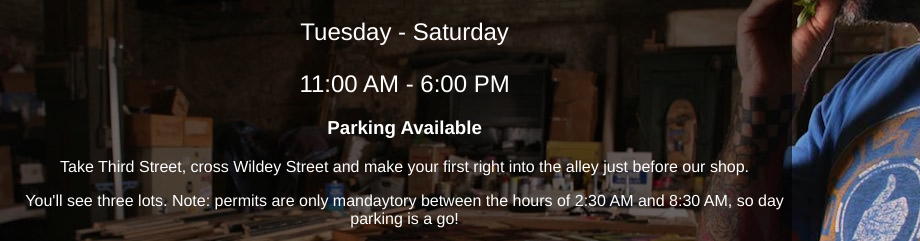
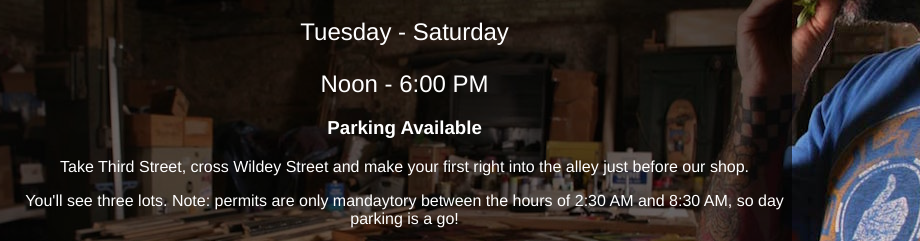
Before and after one commit to seanpdoyle/flying_pig, a plain HTML site: page index.html in a window 1280 px wide. Shown: the part 272-513 px from the top of the page, 360-1280 px from the left. Drawn offline with Linux system fonts and the light colour scheme.

Commit message:
Change hours to Noon - 6PM

```diff
--- a/index.html
+++ b/index.html
@@ -46,7 +46,7 @@
         Tuesday - Saturday
         </p>
         <p class="days">
-        11:00 AM - 6:00 PM
+        Noon - 6:00 PM
         </p>
       </div>
 
```
